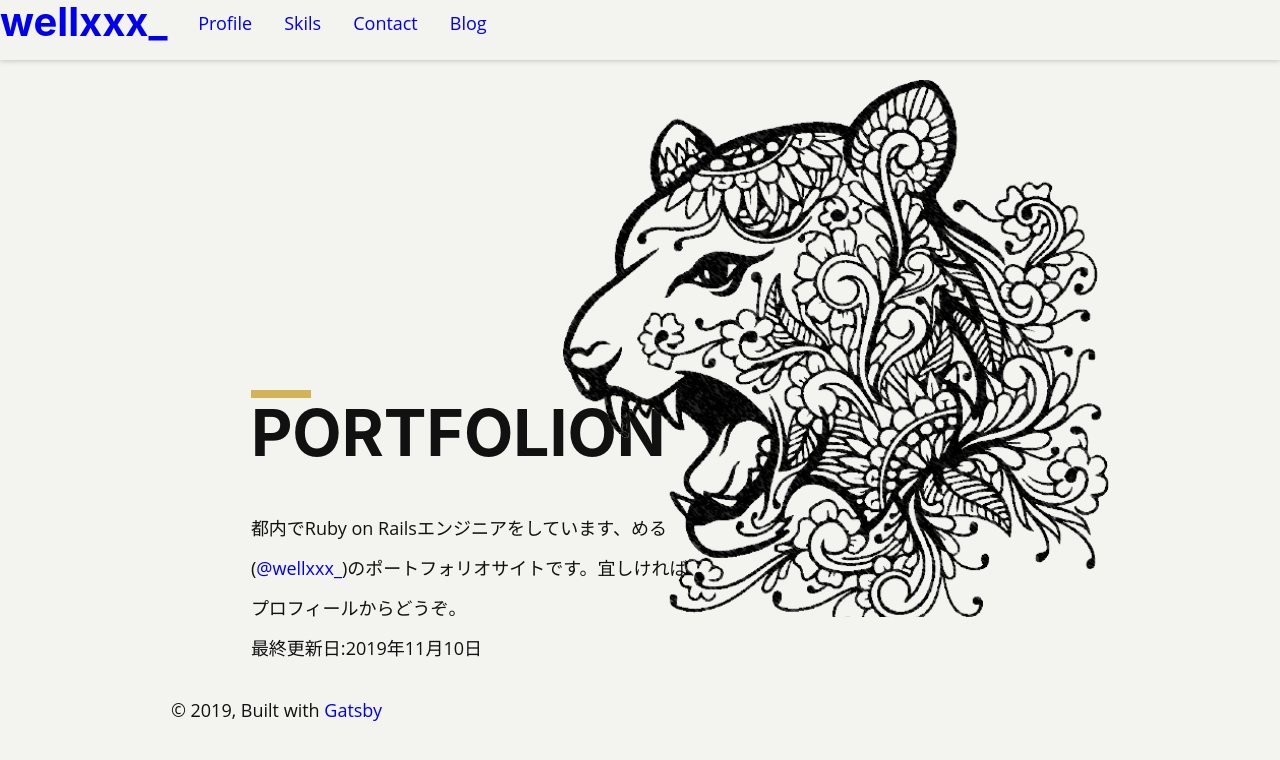
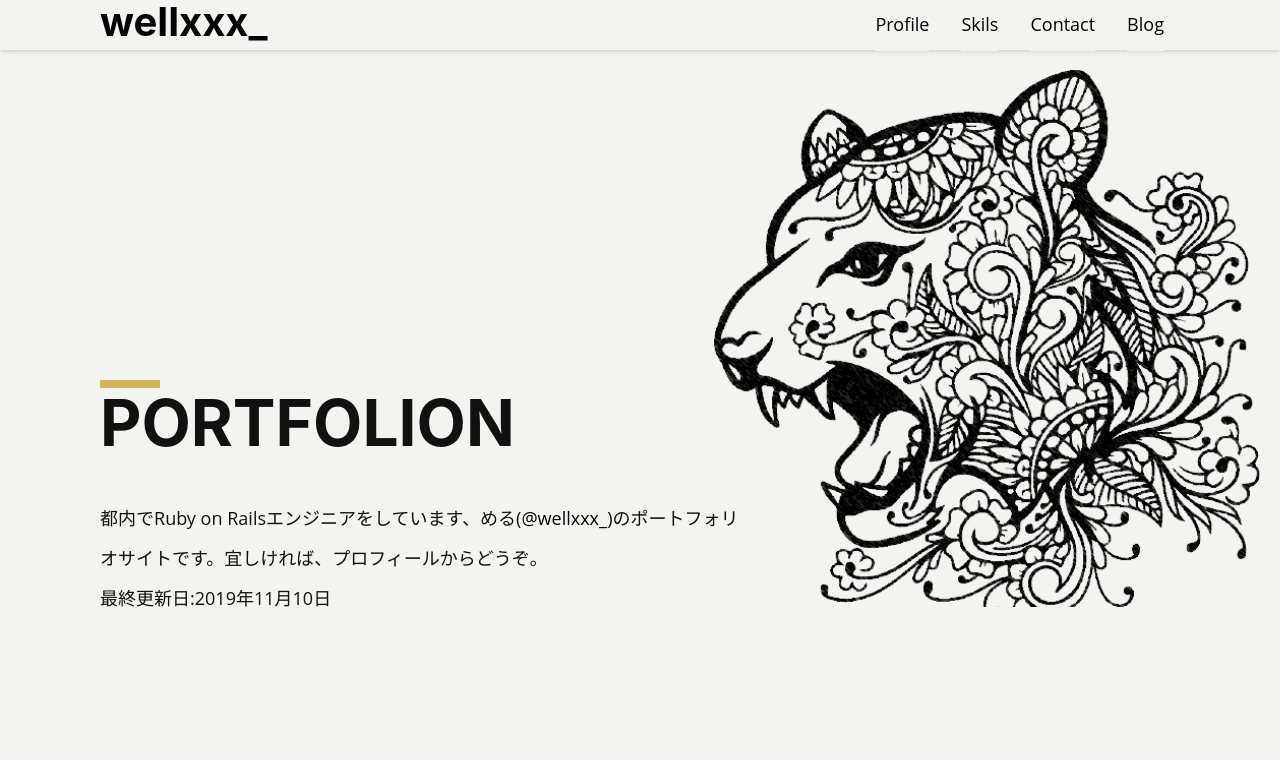
Before and after one commit to merciapp217/portfolion, a Gatsby site: page / in a window 1280 px wide. Built offline with nearby package versions, Linux system fonts and the light colour scheme; Gatsby itself is replaced by a stand-in of ours.

Commit message:
header整える

```diff
--- a/src/components/header.js
+++ b/src/components/header.js
@@ -2,21 +2,19 @@ import { Link } from "gatsby"
 import PropTypes from "prop-types"
 import React from "react"
 
-const activeLinkStyle = {
-  color: '#d2b356',
-}
-
 const Header = ({ siteTitle }) => (
   <header>
+    <div className="header">
       <h1><Link to="/">{siteTitle}</Link></h1>
       <nav>
         <ul>
-        <li><Link to="/profile/" activeStyle={activeLinkStyle}>Profile</Link></li>
-        <li><Link to="/skils/" activeStyle={activeLinkStyle}>Skils</Link></li>
-        <li><Link to="/contact/" activeStyle={activeLinkStyle}>Contact</Link></li>
+          <li><Link to="/profile/" activeClassName="active">Profile</Link></li>
+          <li><Link to="/skils/" activeClassName="active">Skils</Link></li>
+          <li><Link to="/contact/" activeClassName="active">Contact</Link></li>
           <li><Link to="/">Blog</Link></li>
         </ul>
       </nav>
+    </div>
   </header>
 )
 
--- a/src/components/layout.js
+++ b/src/components/layout.js
@@ -27,21 +27,7 @@ const Layout = ({ children }) => {
   return (
     <>
       <Header siteTitle={data.site.siteMetadata.title} />
-      <div
-        style={{
-          margin: `0 auto`,
-          maxWidth: 960,
-          padding: `0px 1.0875rem 1.45rem`,
-          paddingTop: 0,
-        }}
-      >
-        <main>{children}</main>
-        <footer>
-          © {new Date().getFullYear()}, Built with
-          {` `}
-          <a href="https://www.gatsbyjs.org">Gatsby</a>
-        </footer>
-      </div>
+      <main>{children}</main>
     </>
   )
 }
--- a/src/components/style.css
+++ b/src/components/style.css
@@ -10,6 +10,7 @@ body {
   font-weight: normal;
 }
 a {
+  color: black;
   text-decoration: none;
 }
 p {
@@ -76,19 +77,37 @@ h3::after {
 
 /* ヘッダー */
 header {
+  width: 100%;
+  height: 50px;
+  box-shadow: 0px 1px 5px 0px rgba(0, 0, 0, 0.2);
+  color: black;
+}
+.header {
+  max-width: 1240px;
+  padding: 0 80px;
+  margin: 0 auto;
   display: flex;
-  text-align: center;
-  width: 100%;
-  height: 60px;
-  box-shadow: 0px 1px 5px 0px rgba(0, 0, 0, 0.2);
+  justify-content: space-between;
 }
-header > nav li {
+.header > nav li {
   display: inline-block;
 }
-header > nav a {
+.header > nav a {
   display: block;
   margin: 0 16px;
-  padding: 16px 0;
+  padding: 16.5px 0;
+  border-bottom: 3px solid;
+  border-color: #f3f3ef;
+  transition: all 0.3s ease-out;
+}
+.header .active {
+  color: #d2b356;
+  border-color: #d2b356;
+}
+@media only screen and (max-width: 768px) {
+  .header {
+    padding: 0 10px;
+  }
 }
 
 /* ホーム */
```
Lines whose indentation alone changed are shown as unchanged.
